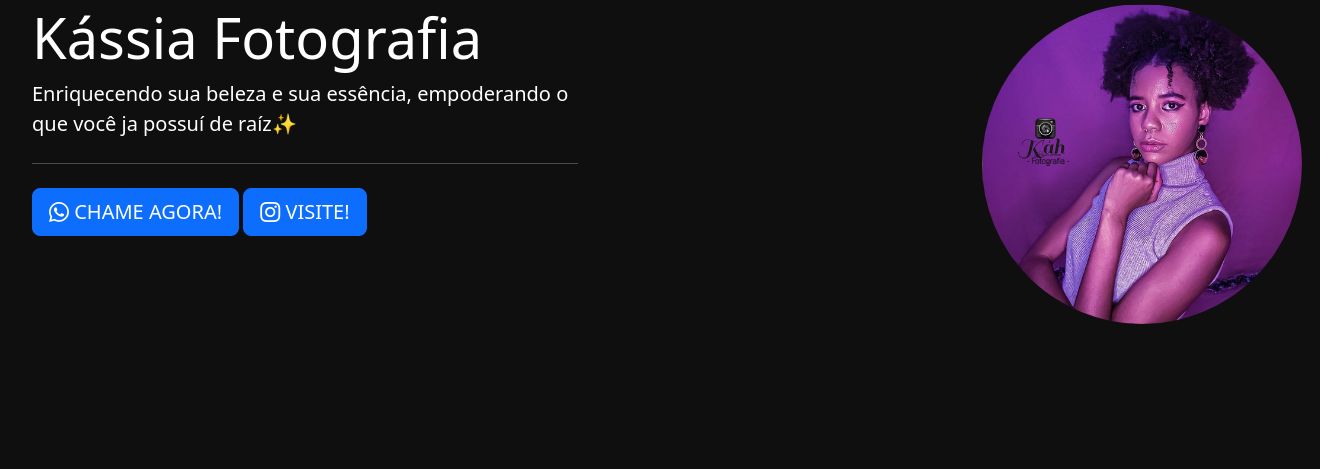
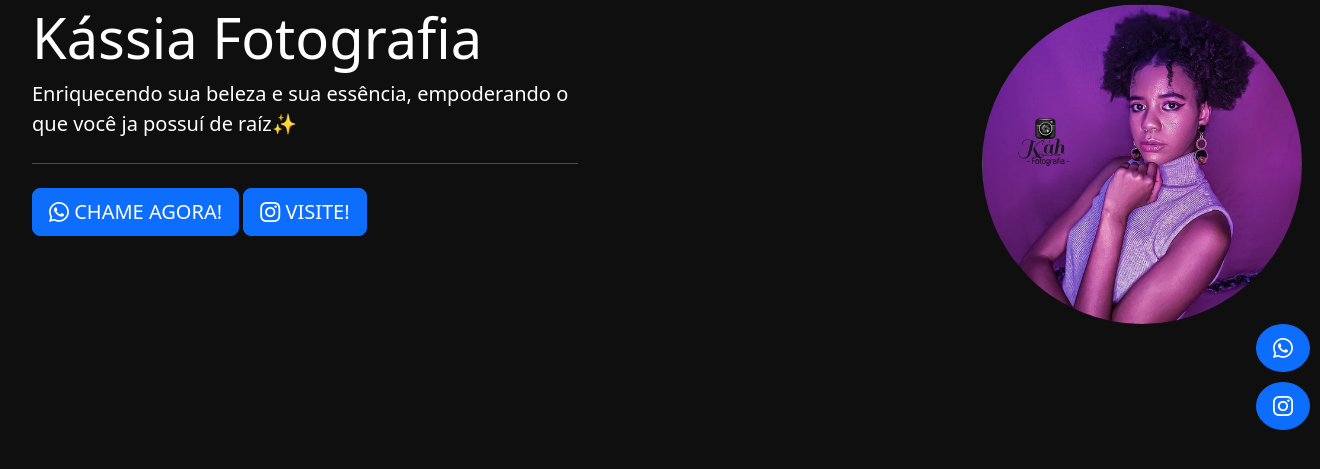
Before and after one commit to pedrotnascimento/site-de-fotografia, a Flask app: page / in a window 1320 px wide. Shown: the part 217-686 px from the top of the page. Run offline with Flask 2, Linux system fonts and the light colour scheme; some libraries are stand-ins or nearby versions.

Commit message:
contato fixo na tela de whatsapp e instagram

```diff
--- a/static/styles.css
+++ b/static/styles.css
@@ -34,3 +34,11 @@ body {
 .fotografa-img {
     width: 20em;
 }
+
+.contato-direto{
+    position:fixed;
+    right: 10px;
+}
+.contato-direto-item{
+    margin-bottom: 10px;
+}
--- a/templates/index.html
+++ b/templates/index.html
@@ -8,17 +8,20 @@
     <link rel="stylesheet" href="static/styles.css">
 
     <meta name="viewport" content="width=device-width, initial-scale=1">
+    <style>
 
+    </style>
 </head>
 
 <body>
-    {% from 'header.html' import header %}
-    {% from 'apresentacao.html' import apresentacao %}
-    {% from 'tema.html' import tema %}
+    {% from 'macros/header.html' import header %}
+    {% from 'macros/apresentacao.html' import apresentacao %}
+    {% from 'macros/contato-direto.html' import contato_direto %}
 
     {{header()}}
     <hr class="my-4">
     {{apresentacao()}}
+    {{contato_direto ()}}
 
 
 </body>
--- /dev/null
+++ b/templates/macros/contato-direto.html
@@ -0,0 +1,12 @@
+{% macro contato_direto() %}
+<div class="contato-direto">
+    <div class="contato-direto-item">
+        <a class="btn btn-primary btn-lg rounded-circle" href="https://api.whatsapp.com/send?phone=5521980205807"
+            role="button"><i class="bi bi-whatsapp"></i></a>
+    </div>
+    <div class="contato-direto-item">
+        <a class="btn btn-primary btn-lg rounded-circle" href="https://www.instagram.com/kkahfotografia/"
+            role="button"><i class="bi bi-instagram"></i></a>
+    </div>
+</div>
+{% endmacro %}
--- a/templates/tema.html
+++ b/templates/tema.html
@@ -12,12 +12,15 @@
 </head>
 
 <body>
-    {% from 'header.html' import header %}
-    {% from 'apresentacao.html' import apresentacao %}
+    {% from 'macros/header.html' import header %}
+    {% from 'macros/apresentacao.html' import apresentacao %}
+    {% from 'macros/contato-direto.html' import contato_direto %}
 
     {{header()}}
     <hr class="my-4">
     {{apresentacao()}}
+
+    {{contato_direto()}}
 
 
     <div class="container portfolio">
```
Also changed, not shown: templates/macros/apresentacao.html (renamed from templates/apresentacao.html), templates/macros/header.html (renamed from templates/header.html).
